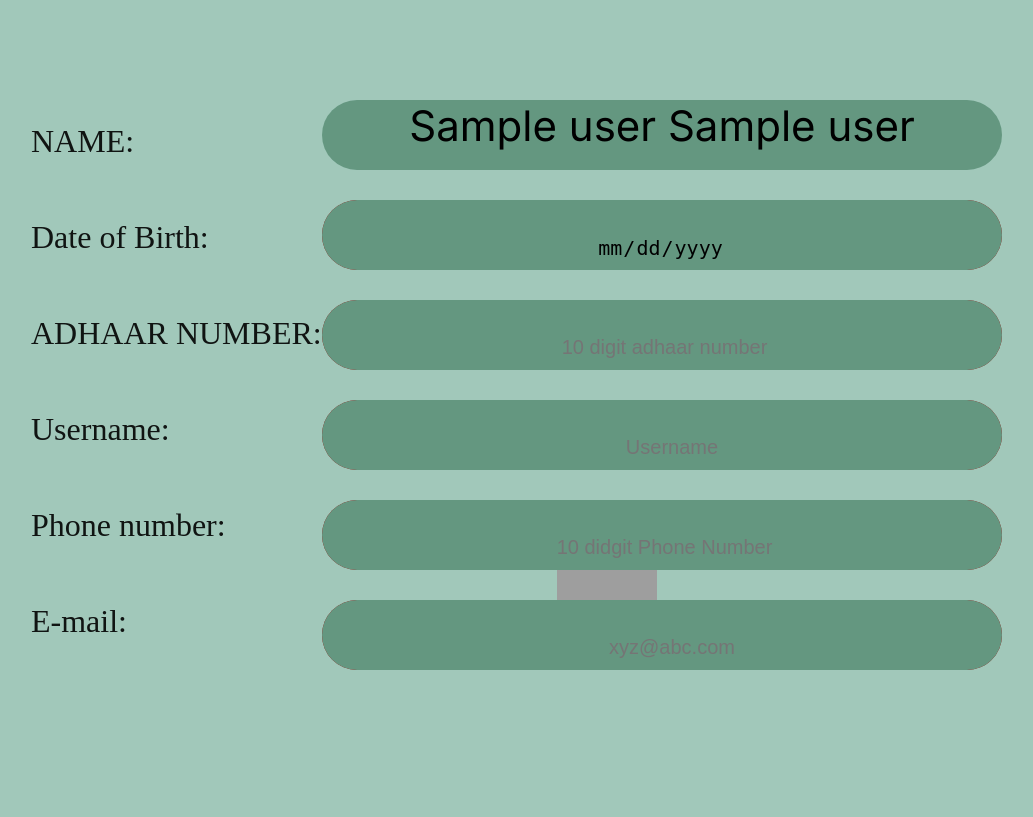
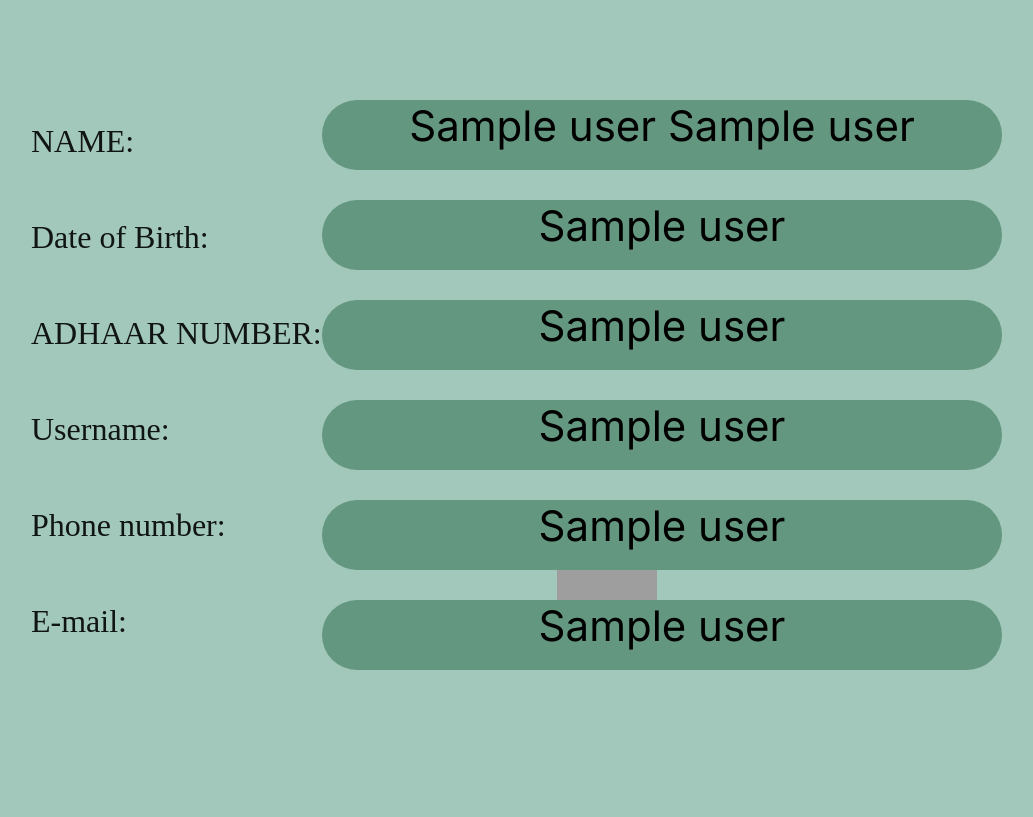
Before and after one commit to gurmehakk/Trainetic, a Flask app: template templates/user_info.html in a window 1280 px wide. Shown: the part 300-1117 px from the top of the page, without its empty margins (28-1061 px from the left). Run offline with Flask 2, Linux system fonts and the light colour scheme; the template is opened without the code that fills it: most values are stand-ins (such as "Sample title", 1, 10 or a date in 2020); some web fonts are replaced; grey boxes are pictures that could not be loaded.

Commit message:
user info changes

```diff
--- a/static/styles/user_info.css
+++ b/static/styles/user_info.css
@@ -256,7 +256,7 @@
 .v32_20 {
   width: 680px;
   height: 70px;
-  background: rgba(160, 7, 7);
+  background: #649780;
   opacity: 1;
   position: absolute;
   top: 500px;
@@ -266,11 +266,17 @@
   border-bottom-left-radius: 45px;
   border-bottom-right-radius: 45px;
   overflow: hidden;
+  text-align: center;
+  text-align-all: center;
+  font-size: 42px;
+  color: black;
+  font-family: Inter;
+  font-weight: Semi Bold Italic;
 }
 .v76_6 {
   width: 680px;
   height: 70px;
-  background: rgba(160, 7, 7);
+  background: #649780;
   opacity: 1;
   position: absolute;
   top: 600px;
@@ -280,11 +286,17 @@
   border-bottom-left-radius: 45px;
   border-bottom-right-radius: 45px;
   overflow: hidden;
+  text-align: center;
+  text-align-all: center;
+  font-size: 42px;
+  color: black;
+  font-family: Inter;
+  font-weight: Semi Bold Italic;
 }
 .v76_4 {
   width: 680px;
   height: 70px;
-  background: rgba(160, 7, 7);
+  background: #649780;
   opacity: 1;
   position: absolute;
   top: 700px;
@@ -294,11 +306,17 @@
   border-bottom-left-radius: 45px;
   border-bottom-right-radius: 45px;
   overflow: hidden;
+  text-align: center;
+  text-align-all: center;
+  font-size: 42px;
+  color: black;
+  font-family: Inter;
+  font-weight: Semi Bold Italic;
 }
 .v32_26 {
   width: 680px;
   height: 70px;
-  background: rgba(160, 7, 7);
+  background: #649780;
   opacity: 1;
   position: absolute;
   top: 800px;
@@ -308,11 +326,17 @@
   border-bottom-left-radius: 45px;
   border-bottom-right-radius: 45px;
   overflow: hidden;
+  text-align: center;
+  text-align-all: center;
+  font-size: 42px;
+  color: black;
+  font-family: Inter;
+  font-weight: Semi Bold Italic;
 }
 .v32_21 {
   width: 680px;
   height: 70px;
-  background: rgba(160, 7, 7);
+  background: #649780;
   opacity: 1;
   position: absolute;
   top: 900px;
@@ -322,6 +346,12 @@
   border-bottom-left-radius: 45px;
   border-bottom-right-radius: 45px;
   overflow: hidden;
+  text-align: center;
+  text-align-all: center;
+  font-size: 42px;
+  color: black;
+  font-family: Inter;
+  font-weight: Semi Bold Italic;
 }
 .v32_25 {
   width: 680px;
--- a/templates/user_info.html
+++ b/templates/user_info.html
@@ -37,23 +37,28 @@
     </div>
     <div class="v32_20">
         <!--<span class="v8_15">From Station</span>-->
-        <input type="date" name="DOB" id="DOB" placeholder="">
+<!--        <input type="date" name="DOB" id="DOB" placeholder="">-->
+        {{user_data[4]}}
     </div>
     <div class="v76_6">
         <!--<span class="v8_15">From Station</span>-->
-        <input type="number" name="adhaar" id="adhaar" placeholder="10 digit adhaar number">
+<!--        <input type="number" name="adhaar" id="adhaar" placeholder="10 digit adhaar number">-->
+        {{user_data[0]}}
     </div>
     <div class="v76_4">
         <!--<span class="v8_15">From Station</span>-->
-        <input type="text" name="username" id="username" placeholder="Username">
+<!--        <input type="text" name="username" id="username" placeholder="Username">-->
+        {{user_data[1]}}
     </div>
     <div class="v32_26">
         <!--<span class="v8_16">To Station</span>-->
-        <input type="number" name="phone_no" id="phone_no" placeholder="10 didgit Phone Number">
+<!--        <input type="number" name="phone_no" id="phone_no" placeholder="10 didgit Phone Number">-->
+        {{user_data[3]}}
     </div>
     <div class="v32_21">
         <!--<span class="v8_15">From Station</span>-->
-        <input type="email" name="email" id="email" placeholder="xyz@abc.com">
+<!--        <input type="email" name="email" id="email" placeholder="xyz@abc.com">-->
+        {{user_data[2]}}
     </div>
 {#    <div class="v31_11">#}
 {#        <button type="submit">EDIT</button>#}
```
